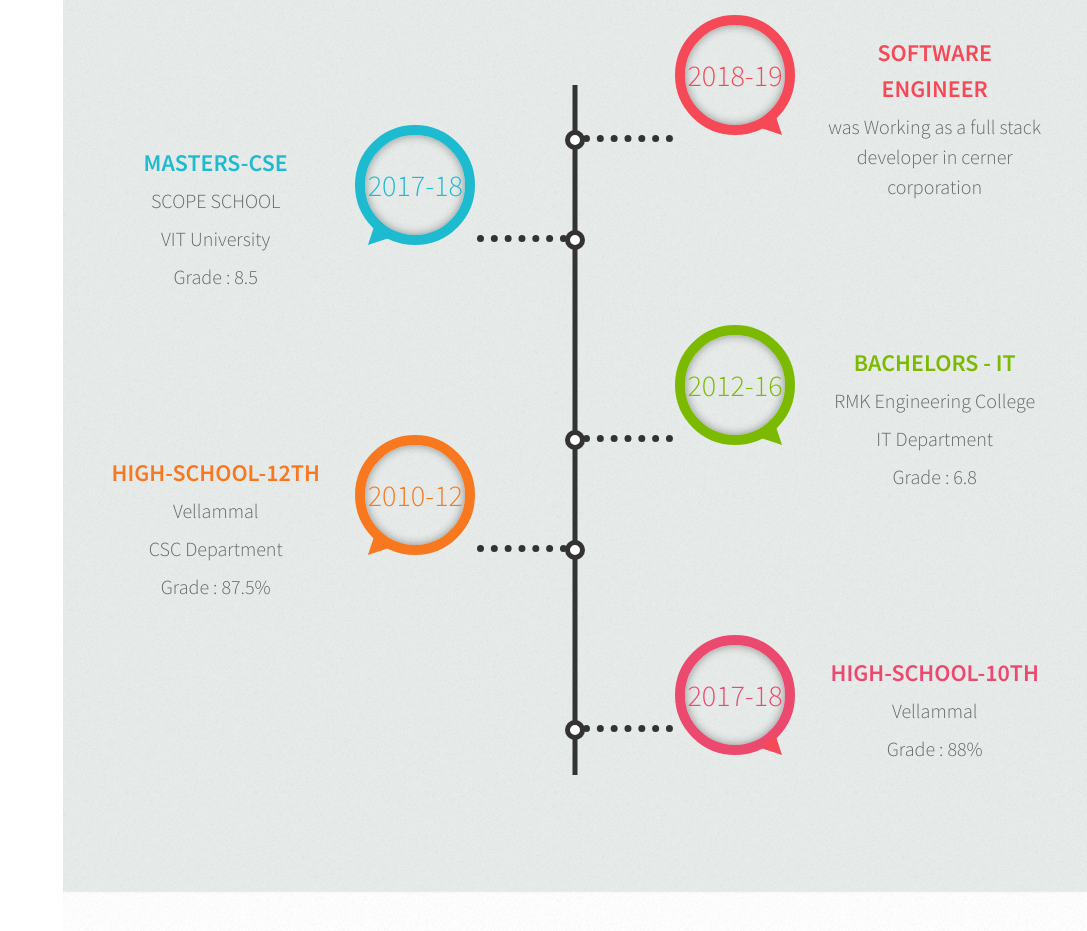
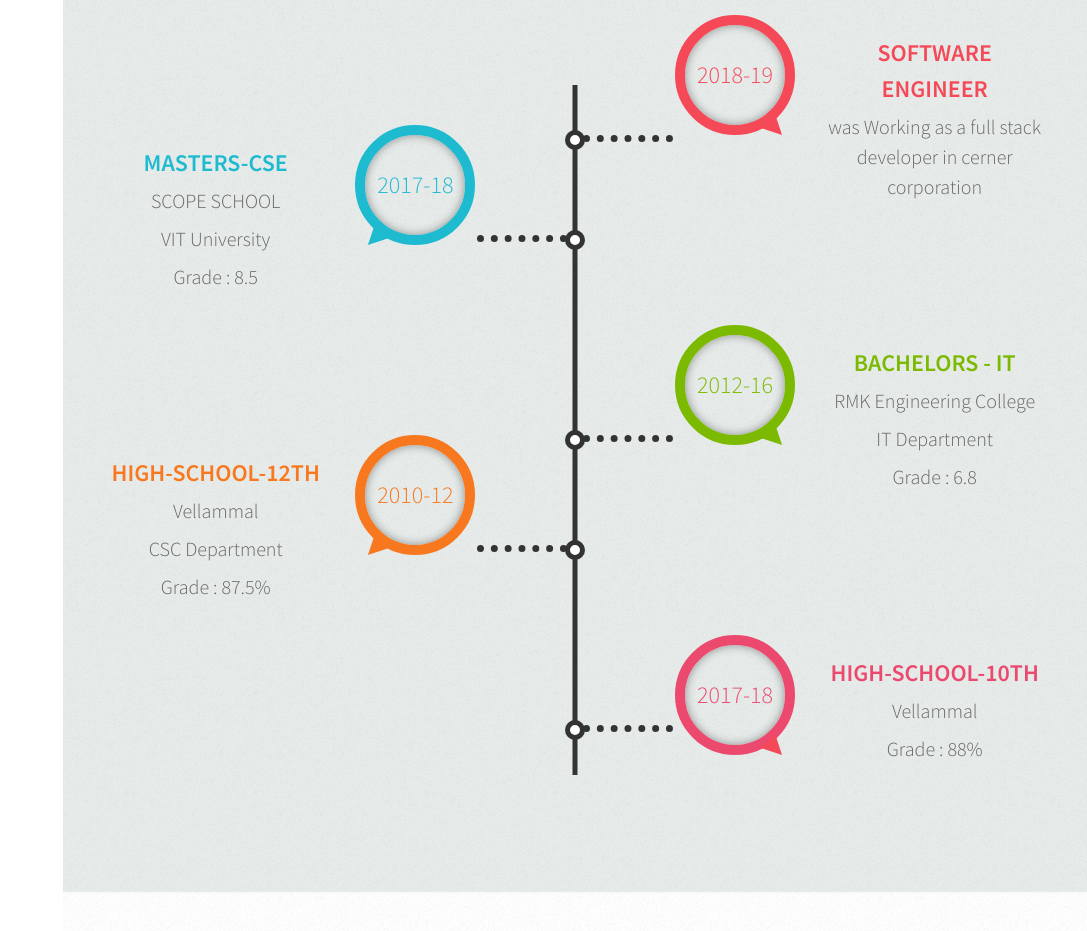
Before and after one commit to ashwinrishipj/ashwinrishipj.github.io, a plain HTML site: page index.html in a window 1280 px wide. Shown: the part 2743-3674 px from the top of the page, without its empty margins (193-1280 px from the left). Drawn offline with nearby package versions, Linux system fonts and the light colour scheme.

Commit message:
year font at 24px

```diff
--- a/css/mystyle.css
+++ b/css/mystyle.css
@@ -1,4 +1,6 @@
-
+.yearFont{
+	font-size: 24px !important;
+}
 
 .skillbar {
 	position:relative;
--- a/index.html
+++ b/index.html
@@ -324,7 +324,7 @@
 						<div class="main-timeline4">
 							<div class="timeline" data-aos="zoom-in" data-aos-duration="1500">
 								<div href="#" class="timeline-content">
-									<span class="year">2018-19</span>
+									<span class="year yearFont">2018-19</span>
 									<div class="inner-content">
 										<h3 class="title">Software Engineer</h3>
 										<p class="description">
@@ -337,7 +337,7 @@
 							</div>
 							<div class="timeline" data-aos="zoom-in" data-aos-duration="1500">
 								<div class="timeline-content">
-									<span class="year">2017-18</span>
+									<span class="year yearFont">2017-18</span>
 									<div class="inner-content">
 										<h3 class="title">Masters-CSE</h3>
 										<p class="description">
@@ -350,7 +350,7 @@
 							</div>
 							<div class="timeline" data-aos="zoom-in" data-aos-duration="1500">
 								<div class="timeline-content">
-									<span class="year">2012-16</span>
+									<span class="year yearFont">2012-16</span>
 									<div class="inner-content">
 										<h3 class="title">Bachelors - IT</h3>
 										<p class="description">
@@ -363,7 +363,7 @@
 							</div>
 							<div class="timeline" data-aos="zoom-in" data-aos-duration="1500">
 								<div class="timeline-content">
-									<span class="year">2010-12</span>
+									<span class="year yearFont">2010-12</span>
 									<div class="inner-content">
 										<h3 class="title">High-School-12th</h3>
 										<p class="description">
@@ -376,7 +376,7 @@
 							</div>
 							<div class="timeline" data-aos="zoom-in" data-aos-duration="1500">
 								<div class="timeline-content">
-									<span class="year">2017-18</span>
+									<span class="year yearFont">2017-18</span>
 									<div class="inner-content">
 										<h3 class="title">High-School-10th </h3>
 										<p class="description">
```
